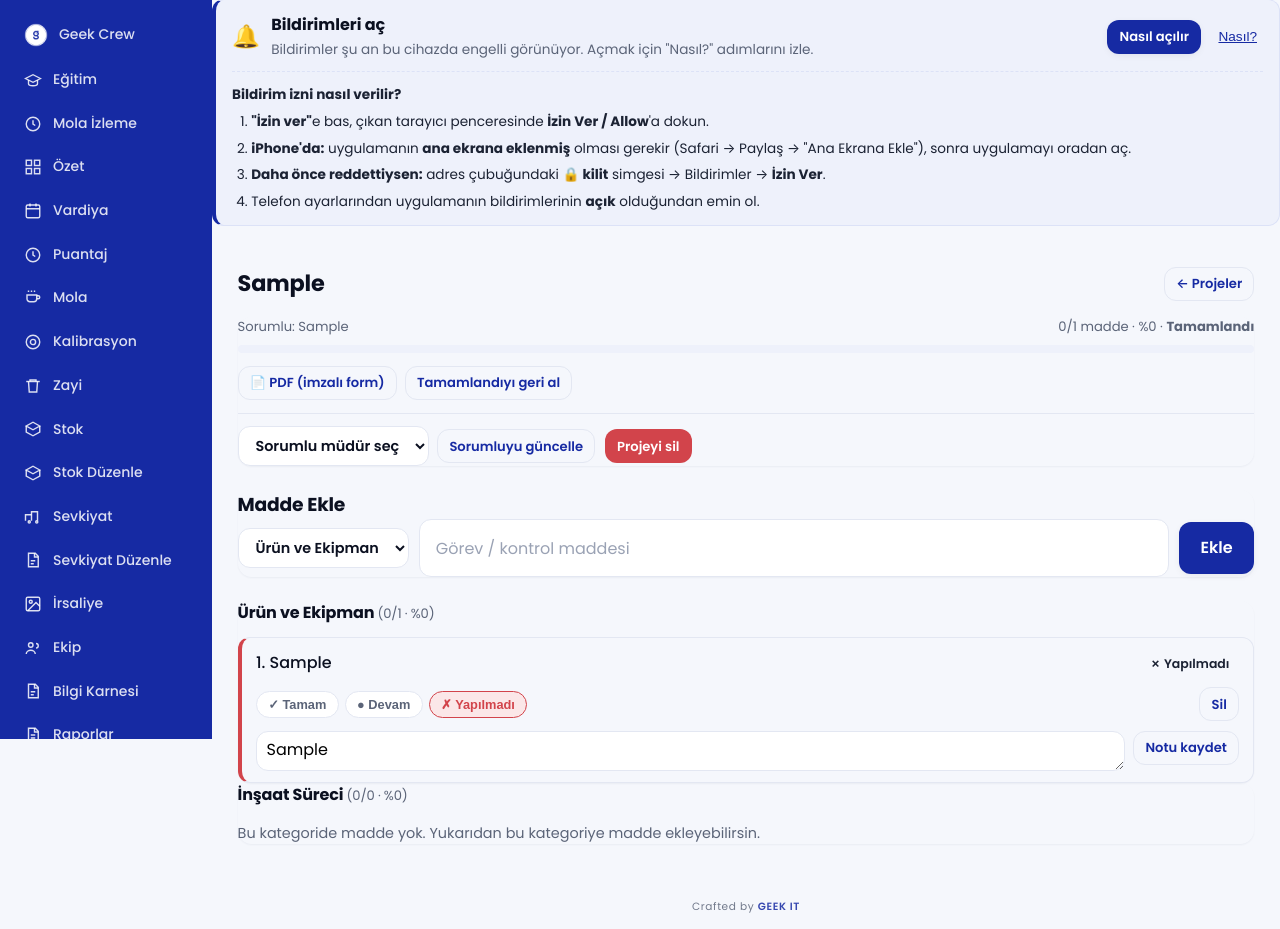
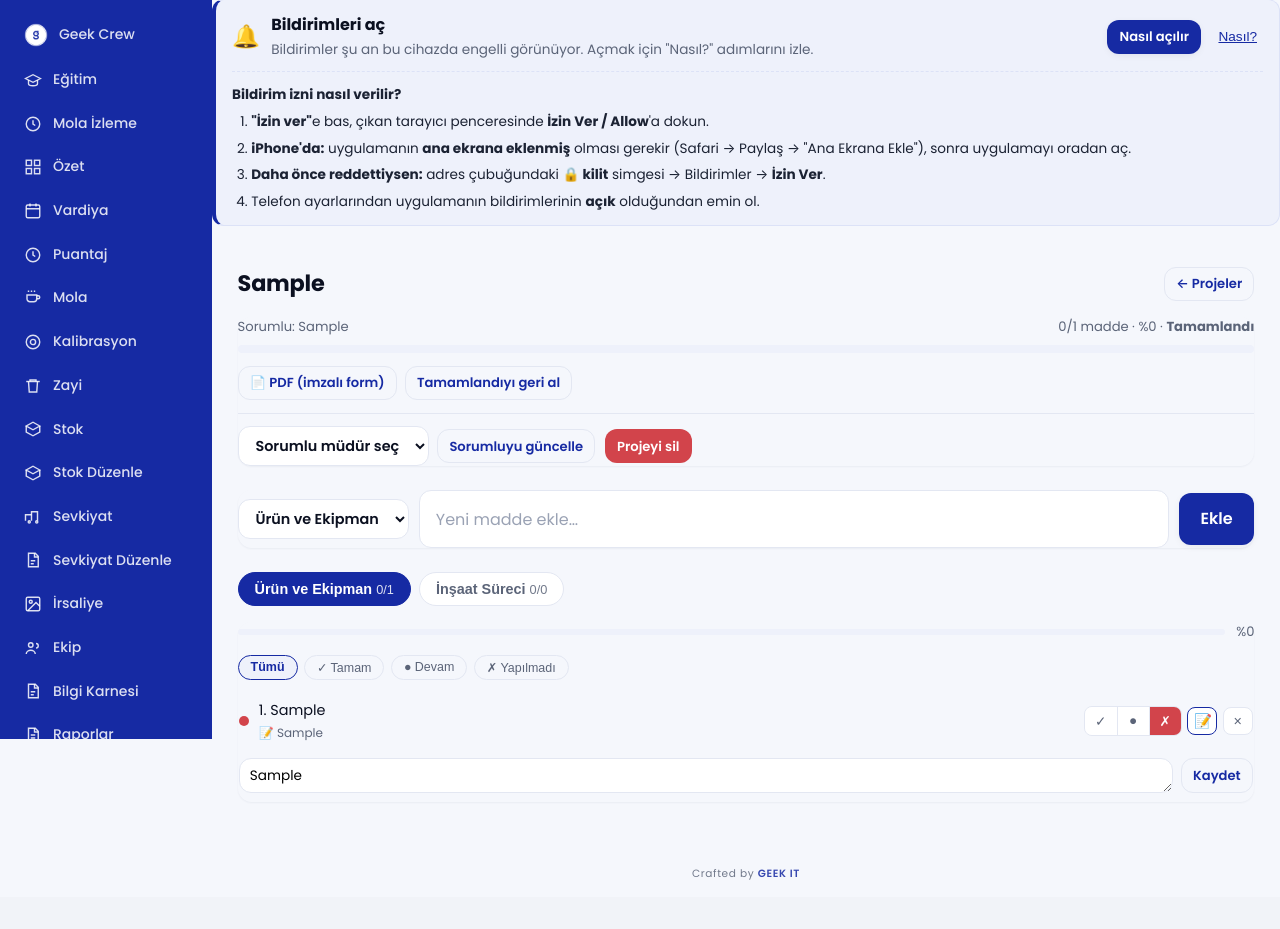
Before and after one commit to mCglawyer/GEEK-SON-SURUM, a Django app: page /insaat/1/ in a window 1280 px wide. Shown: the part 61-990 px from the top of the page. After the commit the page ends 941 px from the top, so only its background shows below. Run offline with Django 5.2, Linux system fonts and the light colour scheme; a user stored in the database is signed in; tables that the repository leaves empty hold one stand-in row (values such as "Sample post").

Commit message:
insaat detay: sekmeli/filtreli kompakt duzen

```diff
--- a/panel/templates/base.html
+++ b/panel/templates/base.html
@@ -16,7 +16,7 @@
   <link rel="preconnect" href="https://fonts.googleapis.com">
   <link rel="preconnect" href="https://fonts.gstatic.com" crossorigin>
   <link href="https://fonts.googleapis.com/css2?family=Poppins:wght@400;500;600;700&display=swap" rel="stylesheet">
-  <link rel="stylesheet" href="{% static 'css/app.css' %}?v=57">
+  <link rel="stylesheet" href="{% static 'css/app.css' %}?v=58">
   {% block extra_head %}{% endblock %}
 </head>
 <body{% if personel %} class="app"{% endif %}>
--- a/panel/templates/insaat_detay.html
+++ b/panel/templates/insaat_detay.html
@@ -41,54 +41,111 @@
 
   {% if yonet %}
   <div class="card ins-ekle" id="ekle">
-    <h3>Madde Ekle</h3>
     <form method="post" class="ins-form">{% csrf_token %}<input type="hidden" name="islem" value="madde_ekle">
       <select name="kategori" class="sube-sec">
         {% for kod, ad in kategoriler %}<option value="{{ kod }}">{{ ad }}</option>{% endfor %}
       </select>
-      <input class="input" type="text" name="metin" maxlength="300" placeholder="Görev / kontrol maddesi" required>
+      <input class="input" type="text" name="metin" maxlength="300" placeholder="Yeni madde ekle…" required>
       <button class="btn btn-primary">Ekle</button>
     </form>
   </div>
   {% endif %}
 
-  <div id="liste">
+  <div class="ins-sekme-bar" id="liste">
+    {% for g in gruplar %}
+    <button type="button" class="ins-sekme" data-panel="panel-{{ g.kod }}">{{ g.ad }} <span class="ins-sekme-say">{{ g.tamam }}/{{ g.toplam }}</span></button>
+    {% endfor %}
+  </div>
+
   {% for g in gruplar %}
-  <div class="card" id="kategori-{{ g.kod }}">
-    <h3 class="egitim-bolum">{{ g.ad }} <span class="ea-not">({{ g.tamam }}/{{ g.toplam }} · %{{ g.yuzde }})</span></h3>
+  <div class="card ins-panel" id="panel-{{ g.kod }}">
+    <div class="ins-panel-bas">
+      <div class="ins-bar sm"><div class="ins-bar-ic" style="width:{{ g.yuzde }}%"></div></div>
+      <span class="ea-not">%{{ g.yuzde }}</span>
+    </div>
+    <div class="ins-filtre">
+      <button type="button" class="ins-fb akt" data-f="hepsi">Tümü</button>
+      <button type="button" class="ins-fb" data-f="tamam">✓ Tamam</button>
+      <button type="button" class="ins-fb" data-f="devam">● Devam</button>
+      <button type="button" class="ins-fb" data-f="yapilmadi">✗ Yapılmadı</button>
+    </div>
     {% if g.maddeler %}
-    <div class="ins-madde-liste">
+    <div class="ins-satirlar">
       {% for m in g.maddeler %}
-      <div class="ins-madde durum-{{ m.durum }}" id="madde-{{ m.id }}">
-        <div class="im-ust">
-          <span class="im-metin">{{ forloop.counter }}. {{ m.metin }}</span>
-          <span class="badge im-rozet
-            {% if m.durum == 'tamam' %}ok{% elif m.durum == 'devam' %}wait{% else %}no{% endif %}">
-            {% if m.durum == 'tamam' %}✓ Tamamlandı{% elif m.durum == 'devam' %}● Devam Ediyor{% else %}✗ Yapılmadı{% endif %}
-          </span>
+      <div class="ins-satir durum-{{ m.durum }}" id="madde-{{ m.id }}" data-durum="{{ m.durum }}">
+        <span class="is-dot"></span>
+        <div class="is-govde">
+          <div class="is-metin">{{ forloop.counter }}. {{ m.metin }}</div>
+          {% if m.aciklama %}<div class="is-not-onizleme">📝 {{ m.aciklama }}</div>{% endif %}
         </div>
         {% if yonet %}
-        <div class="im-durum-btn">
-          <form method="post">{% csrf_token %}<input type="hidden" name="islem" value="durum"><input type="hidden" name="madde_id" value="{{ m.id }}"><input type="hidden" name="durum" value="tamam"><button class="im-db im-db-ok{% if m.durum == 'tamam' %} akt{% endif %}">✓ Tamam</button></form>
-          <form method="post">{% csrf_token %}<input type="hidden" name="islem" value="durum"><input type="hidden" name="madde_id" value="{{ m.id }}"><input type="hidden" name="durum" value="devam"><button class="im-db im-db-wait{% if m.durum == 'devam' %} akt{% endif %}">● Devam</button></form>
-          <form method="post">{% csrf_token %}<input type="hidden" name="islem" value="durum"><input type="hidden" name="madde_id" value="{{ m.id }}"><input type="hidden" name="durum" value="yapilmadi"><button class="im-db im-db-no{% if m.durum == 'yapilmadi' %} akt{% endif %}">✗ Yapılmadı</button></form>
-          <form method="post" onsubmit="return confirm('Madde silinsin mi?');" class="im-sil">{% csrf_token %}<input type="hidden" name="islem" value="madde_sil"><input type="hidden" name="madde_id" value="{{ m.id }}"><button class="btn btn-ghost btn-mini">Sil</button></form>
+        <div class="is-kontrol">
+          <div class="is-seg">
+            <form method="post">{% csrf_token %}<input type="hidden" name="islem" value="durum"><input type="hidden" name="madde_id" value="{{ m.id }}"><input type="hidden" name="durum" value="tamam"><button class="is-sb ok{% if m.durum == 'tamam' %} akt{% endif %}" title="Tamamlandı">✓</button></form>
+            <form method="post">{% csrf_token %}<input type="hidden" name="islem" value="durum"><input type="hidden" name="madde_id" value="{{ m.id }}"><input type="hidden" name="durum" value="devam"><button class="is-sb wait{% if m.durum == 'devam' %} akt{% endif %}" title="Devam Ediyor">●</button></form>
+            <form method="post">{% csrf_token %}<input type="hidden" name="islem" value="durum"><input type="hidden" name="madde_id" value="{{ m.id }}"><input type="hidden" name="durum" value="yapilmadi"><button class="is-sb no{% if m.durum == 'yapilmadi' %} akt{% endif %}" title="Yapılmadı">✗</button></form>
+          </div>
+          <button type="button" class="is-ikon is-not-ac{% if m.aciklama %} dolu{% endif %}" title="Not ekle/düzenle">📝</button>
+          <form method="post" onsubmit="return confirm('Madde silinsin mi?');" style="display:inline">{% csrf_token %}<input type="hidden" name="islem" value="madde_sil"><input type="hidden" name="madde_id" value="{{ m.id }}"><button class="is-ikon" title="Sil">×</button></form>
         </div>
-        <form method="post" class="im-not">{% csrf_token %}<input type="hidden" name="islem" value="not_kaydet"><input type="hidden" name="madde_id" value="{{ m.id }}">
-          <textarea name="aciklama" rows="1" placeholder="Not ekle (opsiyonel)…">{{ m.aciklama }}</textarea>
-          <button class="btn btn-ghost btn-mini">Notu kaydet</button>
+        <form method="post" class="is-not-form" hidden>{% csrf_token %}<input type="hidden" name="islem" value="not_kaydet"><input type="hidden" name="madde_id" value="{{ m.id }}">
+          <textarea name="aciklama" rows="1" placeholder="Not…">{{ m.aciklama }}</textarea>
+          <button class="btn btn-ghost btn-mini">Kaydet</button>
         </form>
-        {% elif m.aciklama %}
-        <div class="im-not-oku">Not: {{ m.aciklama }}</div>
+        {% else %}
+        <span class="badge is-rozet {% if m.durum == 'tamam' %}ok{% elif m.durum == 'devam' %}wait{% else %}no{% endif %}">{% if m.durum == 'tamam' %}✓{% elif m.durum == 'devam' %}●{% else %}✗{% endif %}</span>
         {% endif %}
       </div>
       {% endfor %}
     </div>
     {% else %}
-    <p class="egitim-bos">Bu kategoride madde yok.{% if yonet %} Yukarıdan bu kategoriye madde ekleyebilirsin.{% endif %}</p>
+    <p class="egitim-bos">Bu kategoride madde yok.{% if yonet %} Yukarıdan ekleyebilirsin.{% endif %}</p>
     {% endif %}
   </div>
   {% endfor %}
-  </div>
 </div>
+
+<script>
+(function () {
+  var sekmeler = Array.prototype.slice.call(document.querySelectorAll('.ins-sekme'));
+  var paneller = Array.prototype.slice.call(document.querySelectorAll('.ins-panel'));
+  function panelGoster(id) {
+    paneller.forEach(function (p) { p.style.display = (p.id === id) ? '' : 'none'; });
+    sekmeler.forEach(function (s) { s.classList.toggle('akt', s.dataset.panel === id); });
+  }
+  sekmeler.forEach(function (s) { s.addEventListener('click', function () { panelGoster(s.dataset.panel); }); });
+  if (sekmeler.length) panelGoster(sekmeler[0].dataset.panel);
+
+  paneller.forEach(function (panel) {
+    var fbs = Array.prototype.slice.call(panel.querySelectorAll('.ins-fb'));
+    fbs.forEach(function (fb) {
+      fb.addEventListener('click', function () {
+        fbs.forEach(function (x) { x.classList.remove('akt'); });
+        fb.classList.add('akt');
+        var f = fb.dataset.f;
+        panel.querySelectorAll('.ins-satir').forEach(function (row) {
+          row.style.display = (f === 'hepsi' || row.dataset.durum === f) ? '' : 'none';
+        });
+      });
+    });
+  });
+
+  document.querySelectorAll('.is-not-ac').forEach(function (btn) {
+    btn.addEventListener('click', function () {
+      var row = btn.closest('.ins-satir');
+      var form = row ? row.querySelector('.is-not-form') : null;
+      if (form) { form.hidden = !form.hidden; if (!form.hidden) { var t = form.querySelector('textarea'); if (t) t.focus(); } }
+    });
+  });
+
+  if (location.hash && location.hash.indexOf('#madde-') === 0) {
+    var el = document.querySelector(location.hash);
+    if (el) {
+      var panel = el.closest('.ins-panel');
+      if (panel) panelGoster(panel.id);
+      setTimeout(function () { el.scrollIntoView({ block: 'center' }); el.classList.add('vurgu'); }, 60);
+    }
+  }
+})();
+</script>
 {% endblock %}
--- a/static/css/app.css
+++ b/static/css/app.css
@@ -1051,3 +1051,38 @@ body.app .app-main, body.app .container { min-width:0; }
 .im-not { display:flex; gap:.5rem; margin-top:.6rem; align-items:flex-start; }
 .im-not textarea { flex:1 1 auto; resize:vertical; min-height:2.2em; padding:.4rem .6rem; border:1px solid var(--line); border-radius:var(--radius-sm); font:inherit; }
 .im-not-oku { margin-top:.5rem; font-size:.85rem; color:var(--muted); }
+
+/* İnşaat detay — sekmeli/filtreli/kompakt düzen */
+.ins-sekme-bar { display:flex; gap:.5rem; margin:0 0 1rem; flex-wrap:wrap; }
+.ins-sekme { background:var(--surface); border:1px solid var(--line); border-radius:999px; padding:.5rem 1rem; font-weight:600; font-size:.9rem; cursor:pointer; color:var(--muted); transition:all .15s; }
+.ins-sekme.akt { background:var(--brand); color:#fff; border-color:var(--brand); }
+.ins-sekme-say { opacity:.85; font-weight:500; font-size:.8rem; }
+.ins-panel-bas { display:flex; align-items:center; gap:.7rem; margin-bottom:.8rem; }
+.ins-bar.sm { flex:1; height:6px; }
+.ins-filtre { display:flex; gap:.4rem; flex-wrap:wrap; margin-bottom:.6rem; }
+.ins-fb { background:var(--bg); border:1px solid var(--line); border-radius:999px; padding:.25rem .75rem; font-size:.78rem; cursor:pointer; color:var(--muted); }
+.ins-fb.akt { background:var(--brand-050); border-color:var(--brand); color:var(--brand); font-weight:600; }
+.ins-satirlar { display:flex; flex-direction:column; }
+.ins-satir { display:flex; align-items:center; gap:.6rem; flex-wrap:wrap; padding:.6rem .1rem; border-bottom:1px solid var(--line); }
+.ins-satir:last-child { border-bottom:none; }
+.ins-satir.vurgu { background:var(--brand-050); border-radius:var(--radius-sm); transition:background 1.2s; }
+.is-dot { width:10px; height:10px; border-radius:50%; flex:0 0 auto; }
+.durum-tamam .is-dot { background:var(--ok); }
+.durum-devam .is-dot { background:var(--wait); }
+.durum-yapilmadi .is-dot { background:var(--no); }
+.is-govde { flex:1 1 180px; min-width:0; }
+.is-metin { font-size:.9rem; color:var(--ink); }
+.is-not-onizleme { font-size:.75rem; color:var(--muted); margin-top:.15rem; white-space:nowrap; overflow:hidden; text-overflow:ellipsis; }
+.is-kontrol { display:flex; align-items:center; gap:.35rem; }
+.is-seg { display:inline-flex; border:1px solid var(--line); border-radius:8px; overflow:hidden; }
+.is-seg form { display:inline; margin:0; }
+.is-sb { width:32px; height:28px; border:none; background:var(--surface); cursor:pointer; font-size:.85rem; color:var(--muted); border-left:1px solid var(--line); }
+.is-seg form:first-child .is-sb { border-left:none; }
+.is-sb.ok.akt { background:var(--ok); color:#fff; }
+.is-sb.wait.akt { background:var(--wait); color:#fff; }
+.is-sb.no.akt { background:var(--no); color:#fff; }
+.is-ikon { width:30px; height:28px; border:1px solid var(--line); background:var(--surface); border-radius:8px; cursor:pointer; color:var(--muted); font-size:.9rem; line-height:1; }
+.is-ikon.dolu { border-color:var(--brand); color:var(--brand); }
+.is-not-form { flex-basis:100%; display:flex; gap:.5rem; margin-top:.4rem; }
+.is-not-form textarea { flex:1; resize:vertical; min-height:2em; padding:.35rem .6rem; border:1px solid var(--line); border-radius:var(--radius-sm); font:inherit; font-size:.85rem; }
+.is-rozet { flex:0 0 auto; }
```
